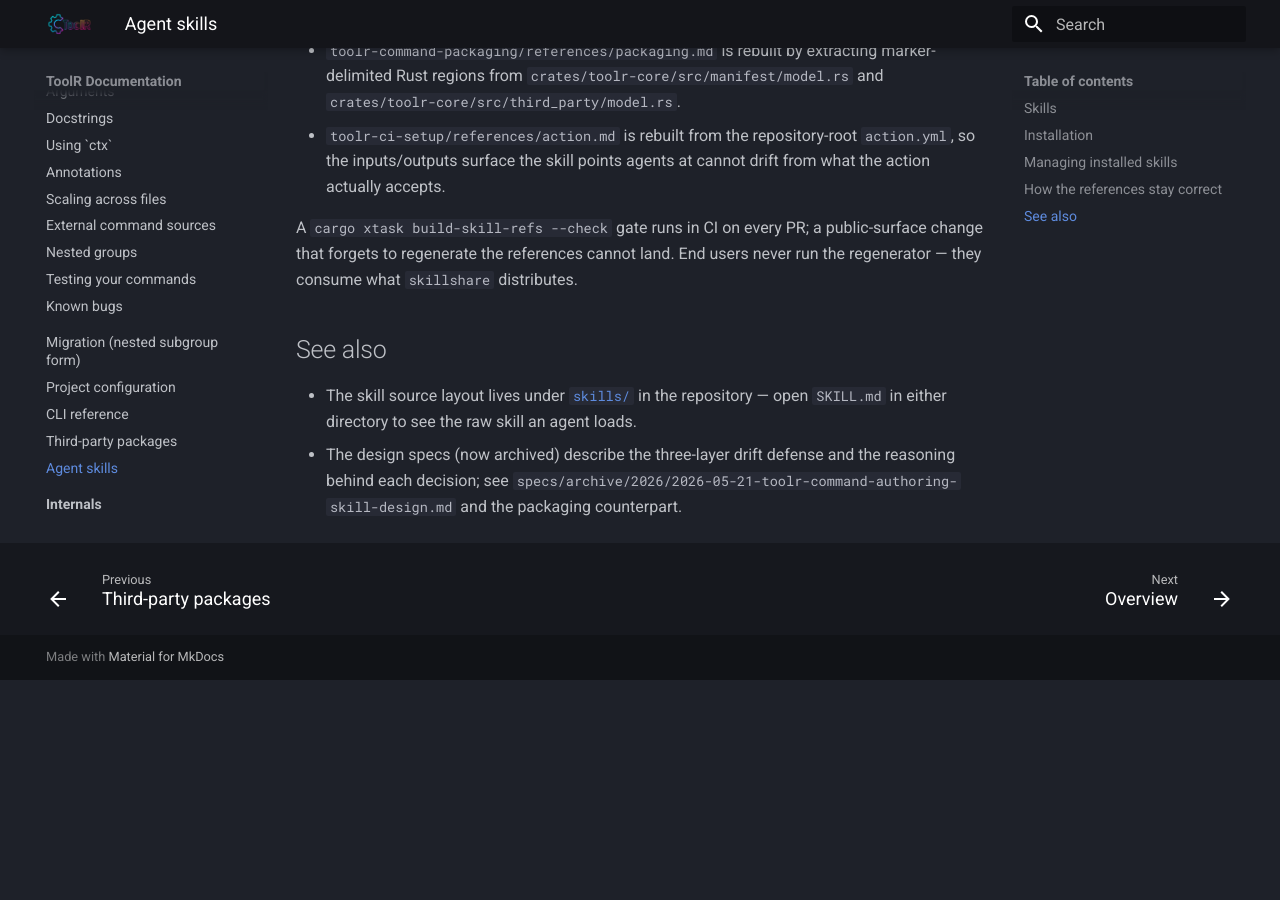
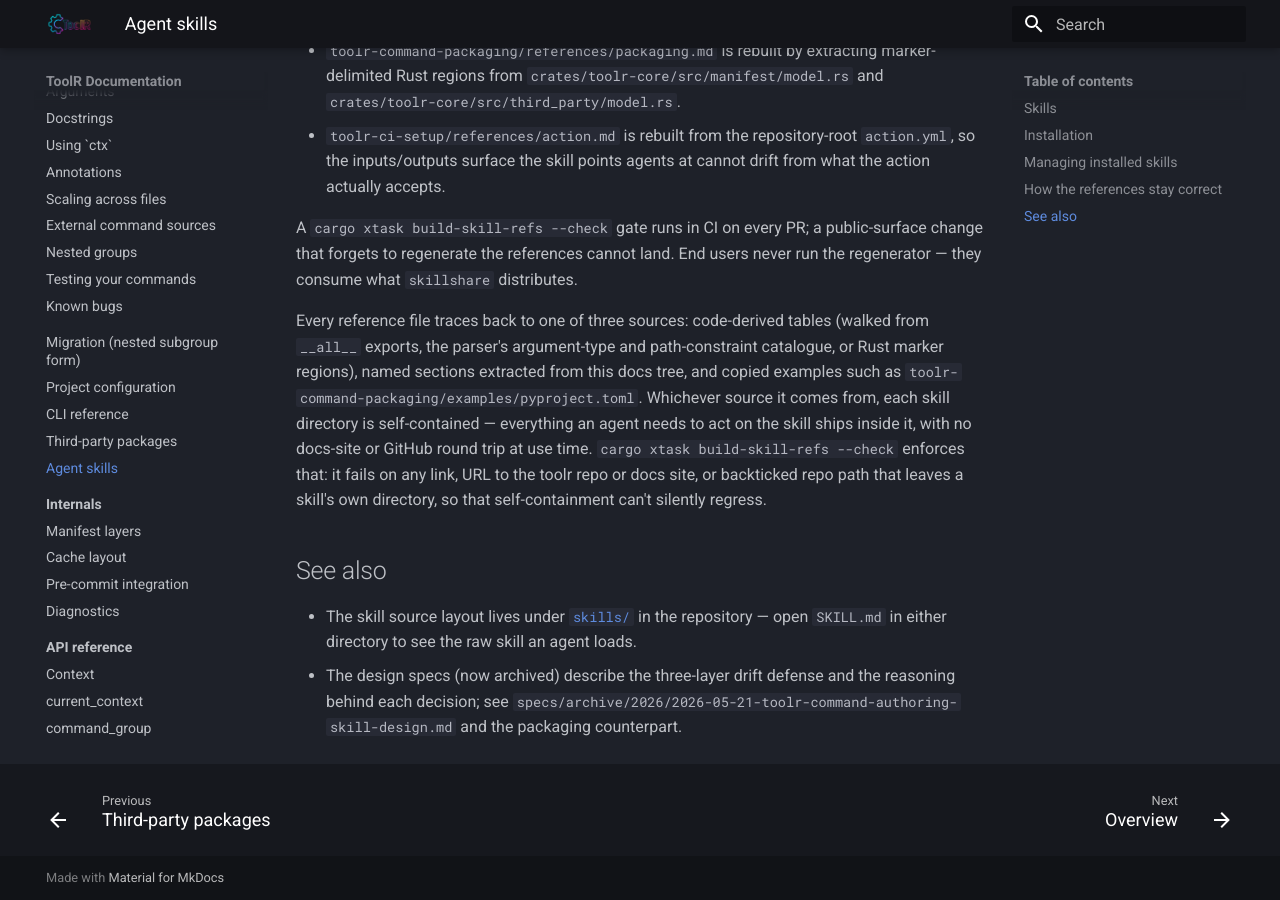
Before and after one commit to s0undt3ch/ToolR, an MkDocs documentation site: the page built from docs/skills.md, in a window 1280 px wide and 900 px high, scrolled down 1685 px. Built offline with MkDocs 1.6.1 and Material for MkDocs 9.7.7, drawn with Linux system fonts in a browser that asks for light colours; before the commit the page ends 2365 px from its top, so only the background shows below that.

Commit message:
docs: note self-contained skills in release notes and skills guide

```diff
--- a/docs/skills.md
+++ b/docs/skills.md
@@ -80,6 +80,18 @@ PR; a public-surface change that forgets to regenerate the
 references cannot land. End users never run the regenerator — they
 consume what `skillshare` distributes.
 
+Every reference file traces back to one of three sources: code-derived
+tables (walked from `__all__` exports, the parser's argument-type and
+path-constraint catalogue, or Rust marker regions), named sections
+extracted from this docs tree, and copied examples such as
+`toolr-command-packaging/examples/pyproject.toml`. Whichever source it
+comes from, each skill directory is self-contained — everything an
+agent needs to act on the skill ships inside it, with no docs-site or
+GitHub round trip at use time. `cargo xtask build-skill-refs --check`
+enforces that: it fails on any link, URL to the toolr repo or docs
+site, or backticked repo path that leaves a skill's own directory, so
+that self-containment can't silently regress.
+
 ## See also
 
 - The skill source layout lives under
```
Also changed, not shown: UNRELEASED.md (+11 -0 lines).
